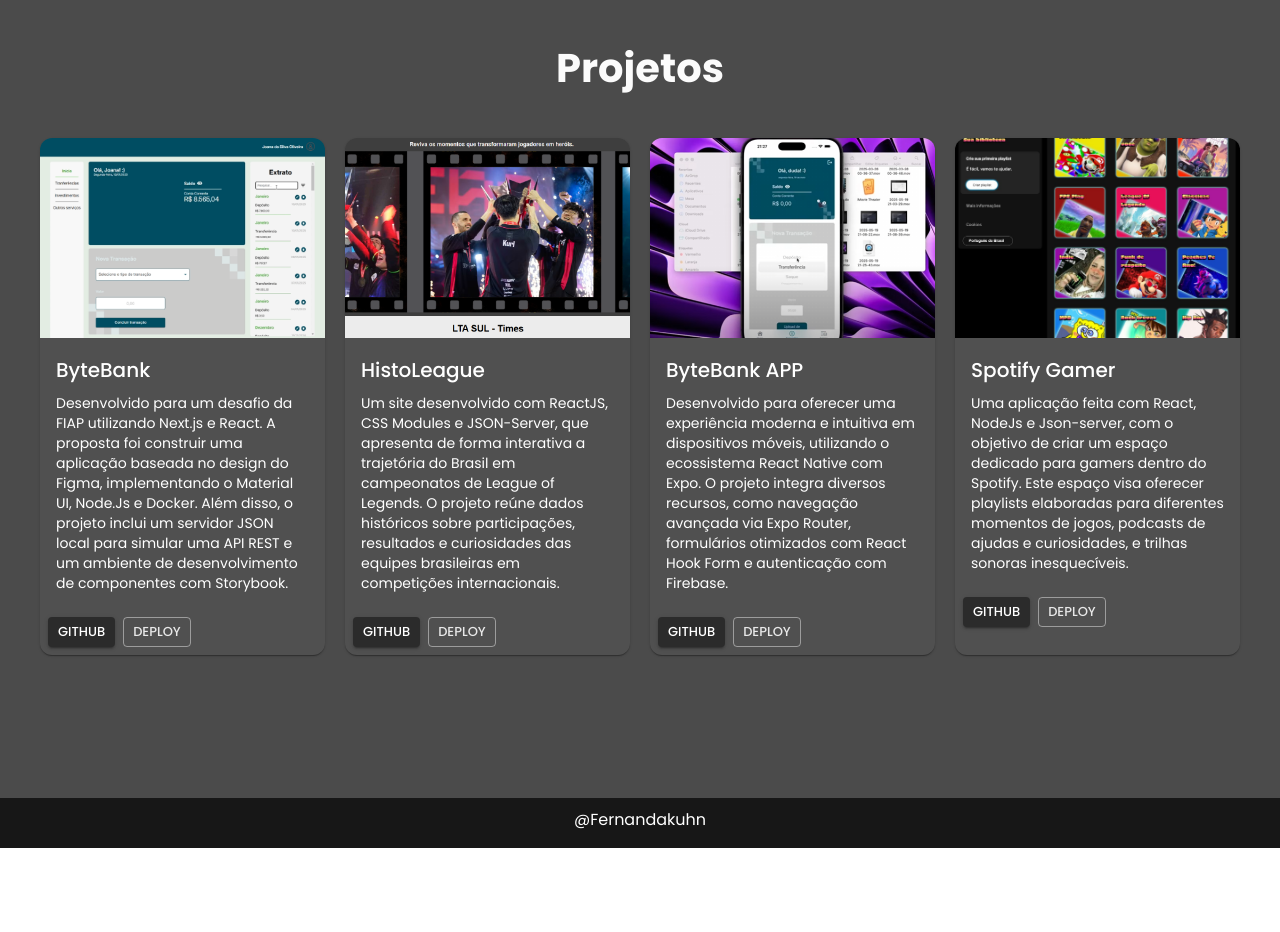
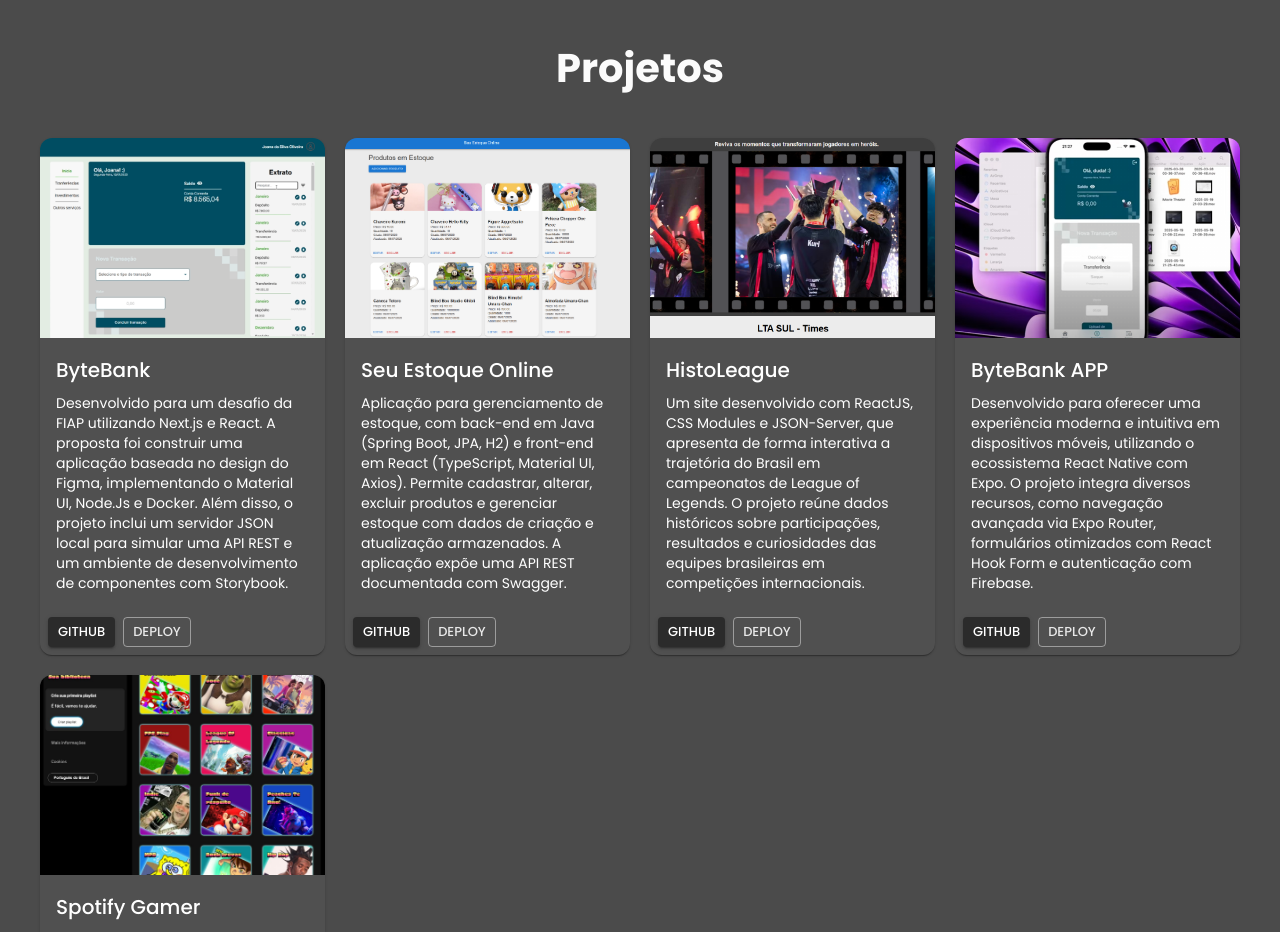
Before and after one commit to FernandaKuhn/Portfolio, a React (Vite) app: page / in a window 1280 px wide. Shown: the part 2040-2972 px from the top of the page. Before the commit the page ends 2888 px from the top, so only its background shows below. Built offline with nearby package versions, Linux system fonts and the light colour scheme.

Commit message:
feat:add-project-java

```diff
--- a/src/pages/Home/sections/myprojects/Projects.tsx
+++ b/src/pages/Home/sections/myprojects/Projects.tsx
@@ -5,6 +5,7 @@ import bytebankweb from "../../../../assets/images/bytebankweb.png";
 import histoleague from "../../../../assets/images/histoleague.png";
 import bytebankmobile from "../../../../assets/images/bytebankmobile.png";
 import spotigamer from "../../../../assets/images/spotigamer.jpg";
+import seuestoqueonline from "../../../../assets/images/seu-estoque-online.png";
 
 
 const StyledProjects = styled("div")`
@@ -55,6 +56,14 @@ const projectsData = [
     },
     {
         id: 2,
+        title: "Seu Estoque Online",
+        description: "Aplicação para gerenciamento de estoque, com back-end em Java (Spring Boot, JPA, H2) e front-end em React (TypeScript, Material UI, Axios). Permite cadastrar, alterar, excluir produtos e gerenciar estoque com dados de criação e atualização armazenados. A aplicação expõe uma API REST documentada com Swagger.",
+        image: seuestoqueonline,
+        github: "https://github.com/FernandaKuhn/seu-estoque-online",
+        deploy: "",
+    },
+    {
+        id: 3,
         title: "HistoLeague",
         description: "Um site desenvolvido com ReactJS, CSS Modules e JSON-Server, que apresenta de forma interativa a trajetória do Brasil em campeonatos de League of Legends. O projeto reúne dados históricos sobre participações, resultados e curiosidades das equipes brasileiras em competições internacionais.",
         image: histoleague,
@@ -62,7 +71,7 @@ const projectsData = [
         deploy: "https://histoleague.vercel.app/",
     },
     {
-        id: 3,
+        id: 4,
         title: "ByteBank APP",
         description: "Desenvolvido para oferecer uma experiência moderna e intuitiva em dispositivos móveis, utilizando o ecossistema React Native com Expo. O projeto integra diversos recursos, como navegação avançada via Expo Router, formulários otimizados com React Hook Form e autenticação com Firebase. ",
         image: bytebankmobile,
@@ -70,7 +79,7 @@ const projectsData = [
         deploy: "",
     },
     {
-        id: 3,
+        id: 5,
         title: "Spotify Gamer",
         description: "Uma aplicação feita com React, NodeJs e Json-server, com o objetivo de criar um espaço dedicado para gamers dentro do Spotify. Este espaço visa oferecer playlists elaboradas para diferentes momentos de jogos, podcasts de ajudas e curiosidades, e trilhas sonoras inesquecíveis. ",
         image: spotigamer,
```
Also changed, not shown: src/assets/images/seu-estoque-online.png (added).
